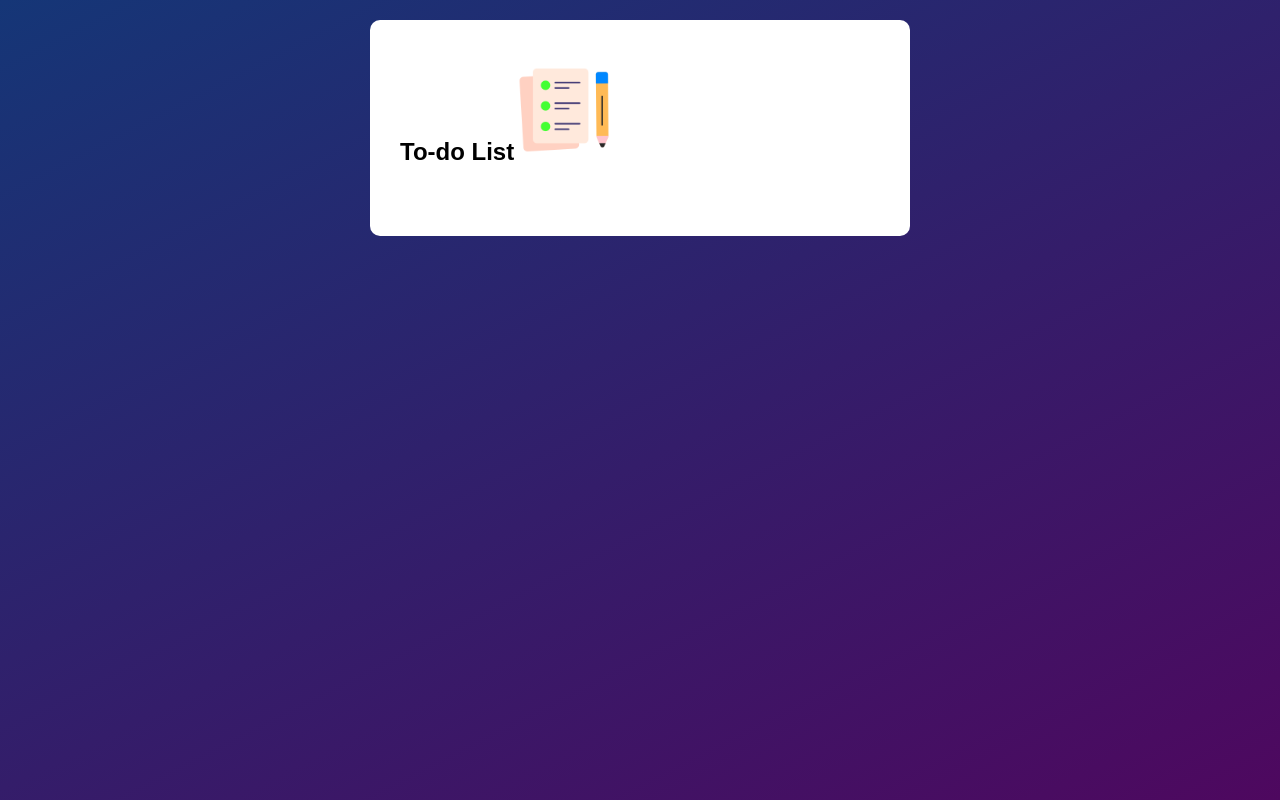
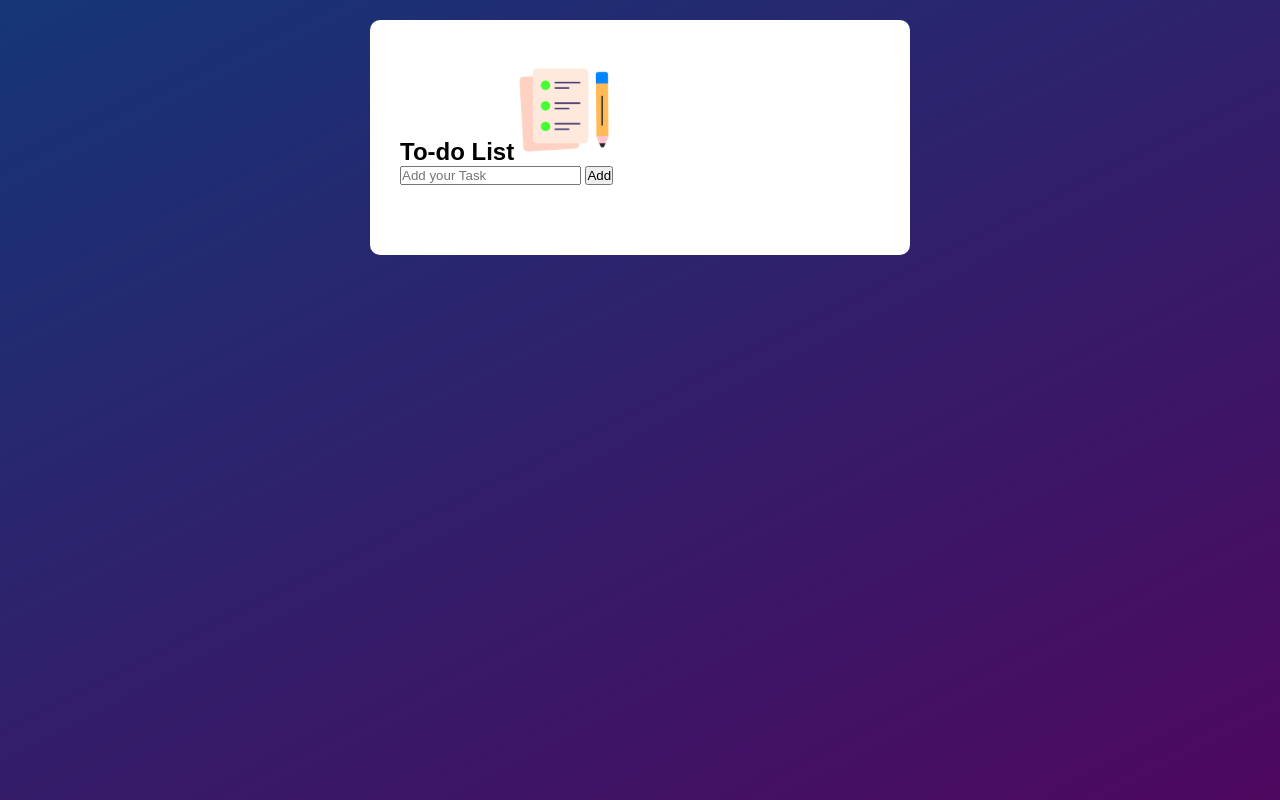
Before and after one commit to samco-mokaya/Done-it-, a plain HTML site: page index.html in a window 1280 px wide. Drawn offline with Linux system fonts and the light colour scheme.

Commit message:
Created the input section and added the add task btn

```diff
--- a/index.html
+++ b/index.html
@@ -10,6 +10,10 @@
   <div class="container">
     <div class="todo-app">
         <h2>To-do List<img src="images/icon.png"></h2>
+        <div class="row">
+            <input type="text" id="input-box" placeholder="Add your Task">
+            <button>Add</button>
+        </div>
     </div>
 
   </div>
```
